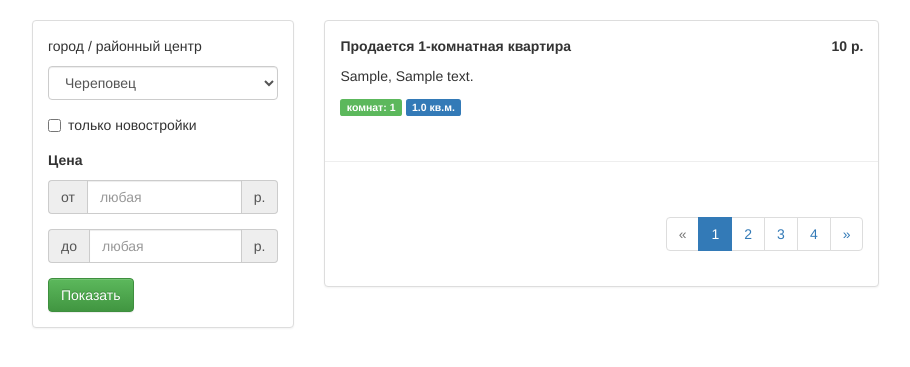
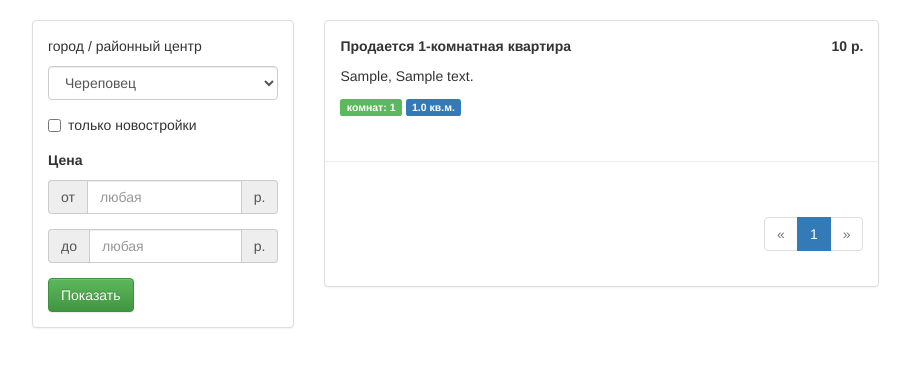
Before and after one commit to vpgrishkin/26_realty_db, a Flask app: page / in a window 1280 px wide. Shown: the part 52-419 px from the top of the page, without its empty margins (38-948 px from the left). Run offline with Flask 2, Linux system fonts and the light colour scheme; tables that the repository leaves empty hold one stand-in row (values such as "Sample post"); some libraries are stand-ins or nearby versions.

Commit message:
added pagination

```diff
--- a/server.py
+++ b/server.py
@@ -10,6 +10,7 @@ db.init_app(app)
 
 
 @app.route('/', methods=['GET'])
+@app.route('/<int:page>', methods=['GET'])
 def ads_list(page=1):
     query = Ads.query.filter(Ads.show== True).paginate(page, ADDS_PER_PAGE)
     return render_template('ads_list.html', ads=query)
--- a/templates/ads_list.html
+++ b/templates/ads_list.html
@@ -153,12 +153,29 @@
                 <div class="panel-body">
                   <div class="clearfix">
                     <ul class="pagination pull-right">
+                    {% if ads.has_prev %}
+                      <li><a href="{{ url_for(request.endpoint, page=ads.prev_num) }}"><span>«</span></a></li>
+                    {% else %}
                       <li class="disabled"><span>«</span></li>
-                      <li class="active"><span>1 <span class="sr-only">(current)</span></span></li>
-                      <li><a href="?page=2" role="next">2</a></li>
-                      <li><a href="?page=3" role="next">3</a></li>
-                      <li><a href="?page=4" role="next">4</a></li>
-                      <li><a href="?page=2" role="next">»</a></li>
+                    {% endif %}
+
+                    {% for page in ads.iter_pages() %}
+                      {% if page %}
+                        {% if page != ads.page %}
+                          <li><a href="{{ url_for(request.endpoint, page=page) }}">{{ page }}</a></li>
+                        {% else %}
+                          <li class="active"><span>{{ page }}</span></li>
+                        {% endif %}
+                      {% else %}
+                        <li><span class="ellipsis">...</span></li>
+                      {% endif %}
+                    {% endfor %}
+
+                    {% if ads.has_next %}
+                      <li><a href="{{ url_for(request.endpoint, page=ads.next_num) }}"><span>»</span></a></li>
+                    {% else %}
+                      <li class="disabled"><span>»</span></li>
+                    {% endif %}
                     </ul>
                   </div>
                 </div>
```
